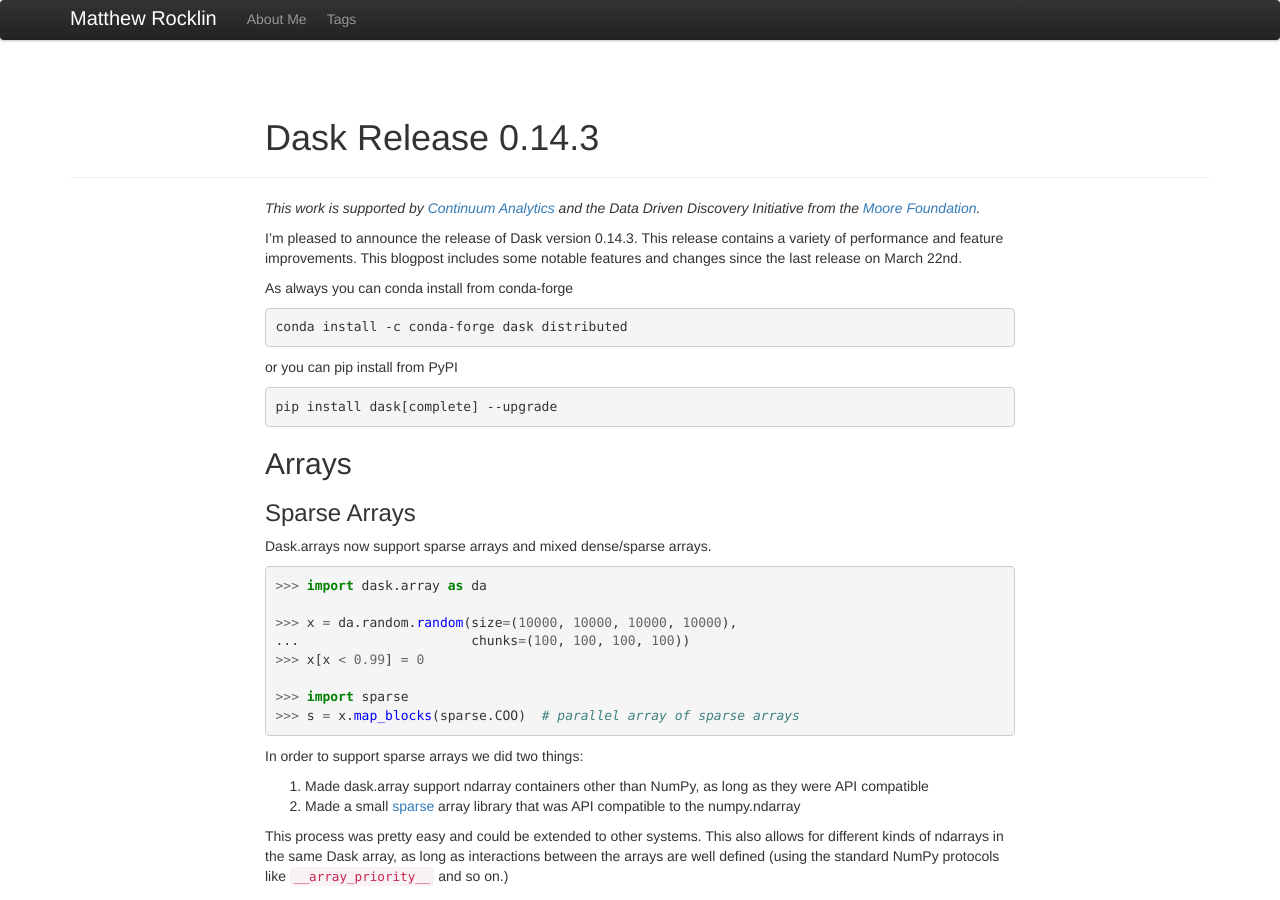
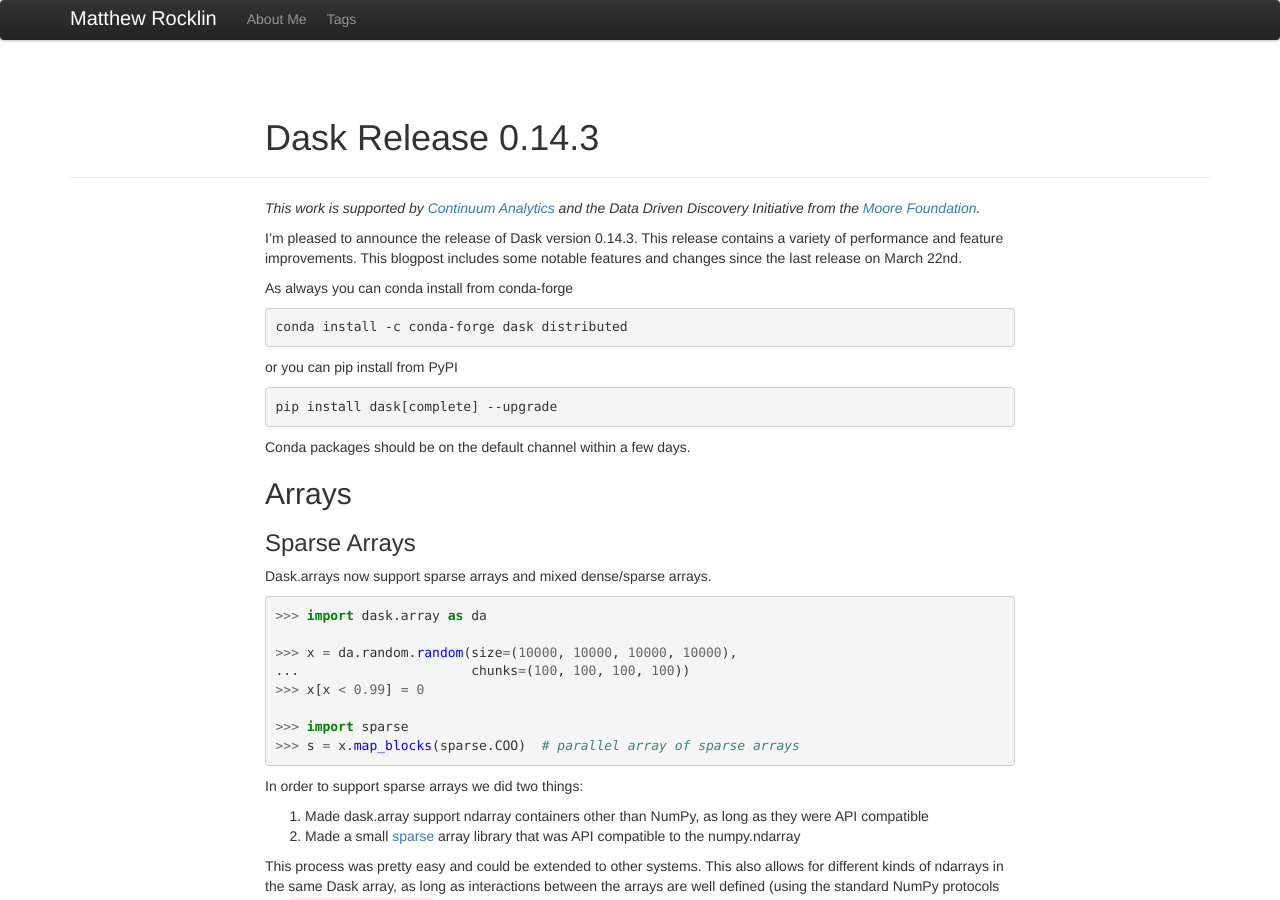
Before and after one commit to besyskymnbk/blog, a Jekyll site: the page built from _posts/work/2017-05-08-dask-0.14.3.md, in a window 1280 px wide and 900 px high. Built offline with Jekyll 4.4.1, drawn with Linux system fonts in a browser that asks for light colours; comment, search, counter and statistics services are not loaded.

Commit message:
dask 0.14.3 is live

```diff
--- a/_posts/work/2017-05-04-dask-0.14.3.md
+++ b/_posts/work/2017-05-08-dask-0.14.3.md
@@ -25,9 +24,10 @@ or you can pip install from PyPI
 
     pip install dask[complete] --upgrade
 
+Conda packages should be on the default channel within a few days.
+
 
 ## Arrays
-
 
 ### Sparse Arrays
 
```
Also changed, not shown: other parts of _posts/work/2017-05-08-dask-0.14.3.md (+0 -1 lines).
